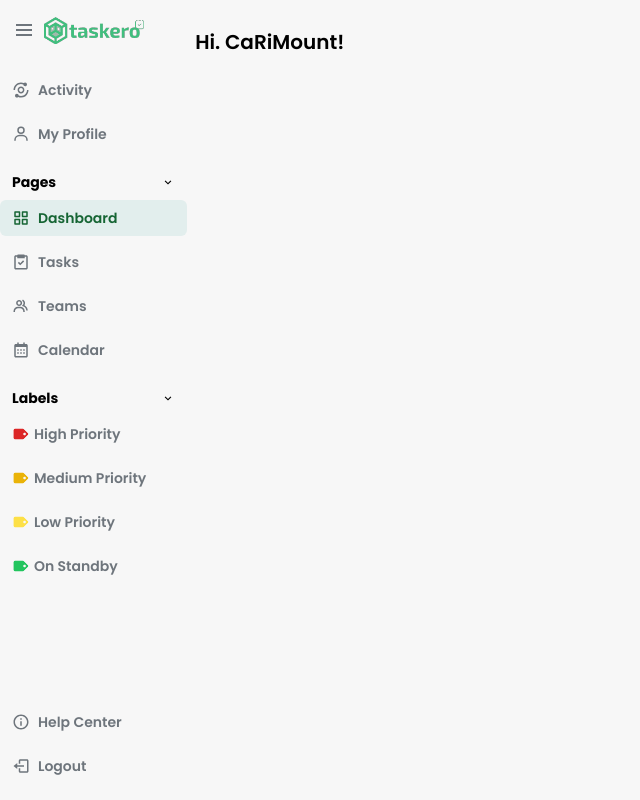
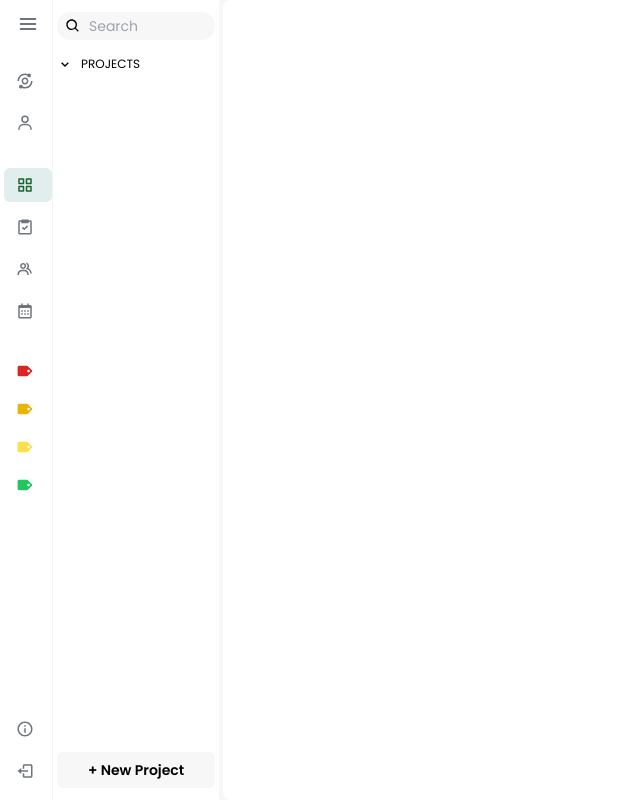
Before and after one commit to NdungutseCharles103/Taskero, a React (Vite) app: page / in a window 1280 px wide. Shown: the whole page, without its empty margins (0-640 px from the left). Built offline with nearby package versions, Linux system fonts and the light colour scheme.

Commit message:
added project bar

```diff
--- a/package.json
+++ b/package.json
@@ -11,9 +11,11 @@
   "dependencies": {
     "@reduxjs/toolkit": "^1.8.5",
     "axios": "^0.27.2",
+    "chart.js": "^3.9.1",
     "moment": "^2.29.4",
     "react": "^18.2.0",
     "react-beautiful-dnd": "^13.1.1",
+    "react-chartjs-2": "^4.3.1",
     "react-dnd": "^16.0.1",
     "react-dnd-html5-backend": "^16.0.1",
     "react-dom": "^18.2.0",
--- a/src/components/Tasks/MainTasks.tsx
+++ b/src/components/Tasks/MainTasks.tsx
@@ -1,4 +1,4 @@
-import React, { useEffect, useState } from "react";
+import React, { useEffect, useMemo, useState } from "react";
 import { DragDropContext, DropResult } from "react-beautiful-dnd";
 import { useApp } from "../../contexts/AppContext";
 import { activities } from "../constants/data";
@@ -39,7 +39,7 @@ const MainTasks = () => {
         setTasks(listCopy)
 	};
 
-	useEffect(() => {
+	useMemo(() => {
 		const toBeDone = activities.filter((act: any) => act.state === "tobedone");
 		const done = activities.filter((act: any) => act.state === "done");
 		const inProgress = activities.filter(
--- a/src/components/Tasks/TaskArea.tsx
+++ b/src/components/Tasks/TaskArea.tsx
@@ -13,7 +13,7 @@ type AProps = {
     prefix: string;
 };
 
-const TaskArea = ({ tasks, name, dropRef, handleDrop, prefix }: AProps) => {
+const TaskArea = ({ tasks, name, prefix }: AProps) => {
 	const { theme } = useApp();
 
 	useEffect(() => {
--- a/src/components/constants/SideBar.tsx
+++ b/src/components/constants/SideBar.tsx
@@ -15,10 +15,7 @@ const SideBar = ({active}: SProps) => {
       // window.onscroll(()=> {
       window.addEventListener('resize', ()=> {
         const width = window.innerWidth
-        if(width > 960)
-           setShow(true)
-        else
-          setShow(false)
+        if(width < 960) setShow(false)
       })
       // })
     }
@@ -26,12 +23,12 @@ const SideBar = ({active}: SProps) => {
     useEffect(()=> {
       if(typeof window !== undefined){
         const width = window.innerWidth
-        if(width > 960) setShow(true);
+        if(width < 960) setShow(false);
       }
     },[])
 
   return (
-    <div className={`${theme.t1} ${theme.bg} z-10 durat00 tab:w-[220px] tab:max-w-[220px] ${show ? 'w-[170px] h-screen tab:h-full absolute tab:static py-3 tab:py-0 top-0 left-0':'tab:w-auto'} text-sm justify-between flex flex-col`} >
+    <div className={`${theme.t1} py-3 ${theme.bg1} pl-1 border-r-[1px] border-slate-100 z-10 durat00 tab:w-[220px] tab:max-w-[220px] ${show ? 'w-[170px] h-screen tab:h-full absolute tab:static py-3 tab:py-0 top-0 left-0':'tab:w-auto'} text-sm justify-between flex flex-col`} >
         <div className="flex w-full flex-col h-full">
             <div className={`flex px-3 items-center`}>
               <BiMenu onClick={()=> setShow(!show)} className={`mx-2 ml-0 text-2xl cursor-pointer tab:hiden ${!show && 'mr-0'}`} />
--- a/src/components/constants/data.ts
+++ b/src/components/constants/data.ts
@@ -24,3 +24,27 @@ export const activities = [
         state: "inprogress"
     },
 ]
+
+export const projects = [
+    {
+        id: 1,
+        name: "Project 1",
+    },
+    {
+        id: 2,
+        name: "Project 2",
+    },
+    {
+        id: 3,
+        name: "Project 3",
+    },
+    {
+        id: 4,
+        name: "Project 4",
+    },
+    {
+        id: 5,
+        name: "Project 5",
+    }
+
+]
--- /dev/null
+++ b/src/components/dashboard/ProjectGroup.tsx
@@ -0,0 +1,29 @@
+import React, { useState } from "react";
+import { BiChevronDown, BiChevronUp } from "react-icons/bi";
+import { projects } from "../constants/data";
+
+const ProjectGroup = () => {
+	const [expand, setExpand] = useState(false);
+	return (
+		<div className="mt-4 flex w-full flex-col">
+			<div
+				onClick={() => setExpand(!expand)}
+				className="flex w-full items-center  cursor-pointer"
+			>
+				{expand ? <BiChevronUp /> : <BiChevronDown />}
+				<h4 className="text-xs uppercase ml-2">Projects</h4>
+			</div>
+			{expand &&
+				projects.map((project) => (
+					<div className="flex flex-col w-full cursor-pointer">
+						<div className="flex w-full items-center mt-2 ml-3">
+							<div className="w-2 h-2 rounded-full bg-red-500"></div>
+							<h1 className="text-sm ml-2">Project 1</h1>
+						</div>
+					</div>
+				))}
+		</div>
+	);
+};
+
+export default ProjectGroup;
--- /dev/null
+++ b/src/components/dashboard/ProjectsBar.tsx
@@ -0,0 +1,32 @@
+import React from 'react'
+import { BiChevronDown, BiSearch } from 'react-icons/bi'
+import { useApp } from '../../contexts/AppContext'
+import ProjectGroup from './ProjectGroup'
+
+const ProjectsBar = () => {
+    const { theme } = useApp()
+  return (
+		<div
+			className={`min-w-[150px] w-[200px] h-full max-w-[600px] flex justify-between flex-col px-1 resize-x py-3 ${theme.bg1}`}
+		>
+			<div className="flex flex-col w-full">
+				<div
+					className={`flex w-full items-center ${theme.bg} px-2 py-1 rounded-2xl`}
+				>
+					<BiSearch />
+					<input
+						className="w-[100px] bg-transparent ml-2 outline-none text-sm"
+						type="text"
+						placeholder="Search"
+					/>
+				</div>
+				<ProjectGroup />
+			</div>
+            <div className={`${theme.bg} px-4 py-2 rounded-md text-sm font-semibold items-center justify-center flex cursor-pointer`}>
+                + New Project
+            </div>
+		</div>
+	);
+}
+
+export default ProjectsBar
--- /dev/null
+++ b/src/components/dashboard/TopBar.tsx
@@ -0,0 +1,11 @@
+import React from 'react'
+
+const TopBar = () => {
+  return (
+    <div className='flex items-center'>
+
+    </div>
+  )
+}
+
+export default TopBar
--- a/src/contexts/types.ts
+++ b/src/contexts/types.ts
@@ -8,6 +8,7 @@ export type Theme = {
     t1: string;
     senary: string;
     septenary: string;
+    border: string;
 }
 
 export interface appContextType {
@@ -36,6 +37,7 @@ export const appDefaultValues: appContextType = {
         t1: "#6e757c",
         senary: "#f2f2f2",
         septenary: "#f2f2f2",
+        border: "#f2f2f2"
     },
     lightTheme: {
         bg: "bg-[#f7f7f7]",
@@ -45,6 +47,7 @@ export const appDefaultValues: appContextType = {
         t1: "text-[#6e757c]",
         senary: "#1e1e1e",
         septenary: "#1e1e1e",
+        border: 'border-[#f7f7f7]'
     },
     theme: {
         bg: "",
@@ -53,7 +56,8 @@ export const appDefaultValues: appContextType = {
         text: "",
         t1: "",
         senary: "",
-        septenary: ""
+        septenary: "",
+        border: ""
     },
     setTheme: function (theme: Theme): void {
         throw new Error("Function not implemented.");
--- a/src/pages/DashBoard.tsx
+++ b/src/pages/DashBoard.tsx
@@ -1,14 +1,16 @@
 import React from 'react'
 import SideBar from '../components/constants/SideBar'
+import ProjectsBar from '../components/dashboard/ProjectsBar'
 import { useApp } from '../contexts/AppContext'
 
 const DashBoard = () => {
   const { theme } = useApp()
   return (
-    <div className={`h-screen flex py-4 pr-3 ${theme.bg} text-[${theme.text}]`}>
+    <div className={`h-screen flex ${theme.bg} text-[${theme.text}]`}>
       <SideBar active='dashboard' />
-      <div className="flex w-full rounded-lg py-3 flex-col px-2">
-        <h1 className='text-xl font-semibold'>Hi. CaRiMount!</h1>
+      <ProjectsBar />
+      <div className={`flex ${theme.bg1} ml-1 w-full rounded-lg py-3 flex-col px-2`}>
+
       </div>
     </div>
   )
--- a/src/pages/Tasks.tsx
+++ b/src/pages/Tasks.tsx
@@ -1,5 +1,6 @@
 import React from "react";
 import SideBar from "../components/constants/SideBar";
+import ProjectsBar from "../components/dashboard/ProjectsBar";
 import MainTaskComp from "../components/Tasks/MainTaskComp";
 import { useApp } from "../contexts/AppContext";
 
@@ -7,8 +8,9 @@ const Tasks = () => {
 	const { theme } = useApp();
 
 	return (
-		<div className={`h-screen flex py-3 pr-3 ${theme.bg} text-[${theme.text}]`}>
+		<div className={`h-screen flex ${theme.bg} text-[${theme.text}]`}>
 			<SideBar active="tasks" />
+			<ProjectsBar />
 			<div className={`flex h-full overflow-auto w-full rounded-lg pb-3 flex-col px-2 ${theme.bg1}`}>
 				<MainTaskComp />
 			</div>
```
Also changed, not shown: 1 other file (tests, documents, lock files or other folders).
